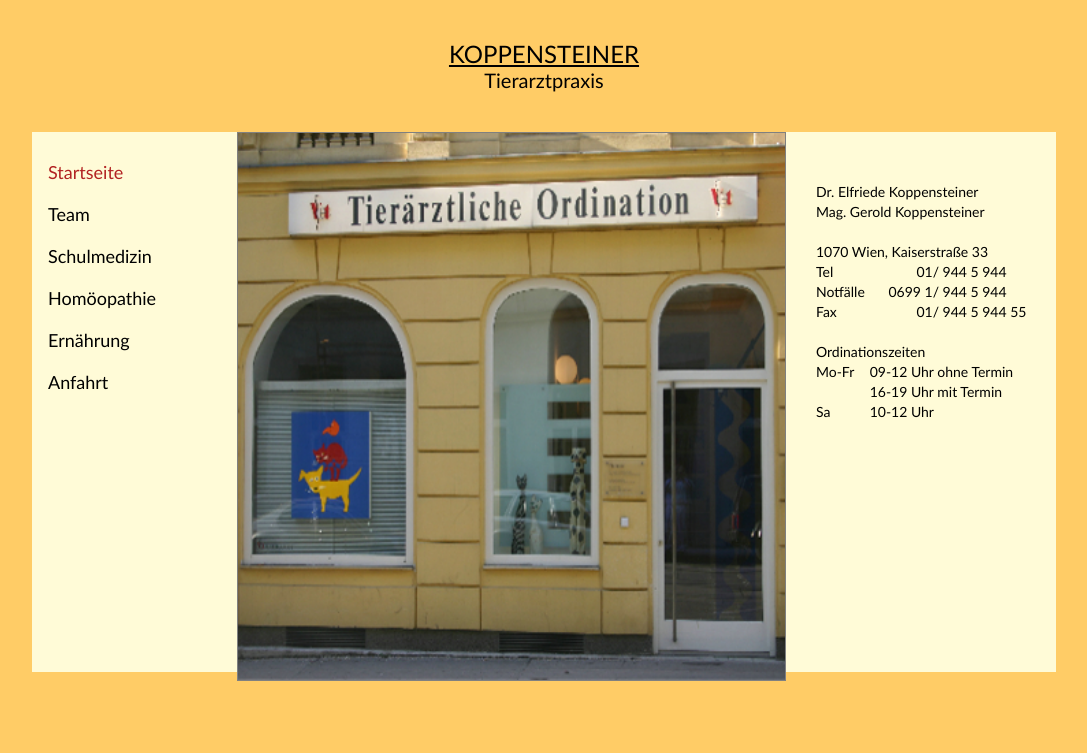
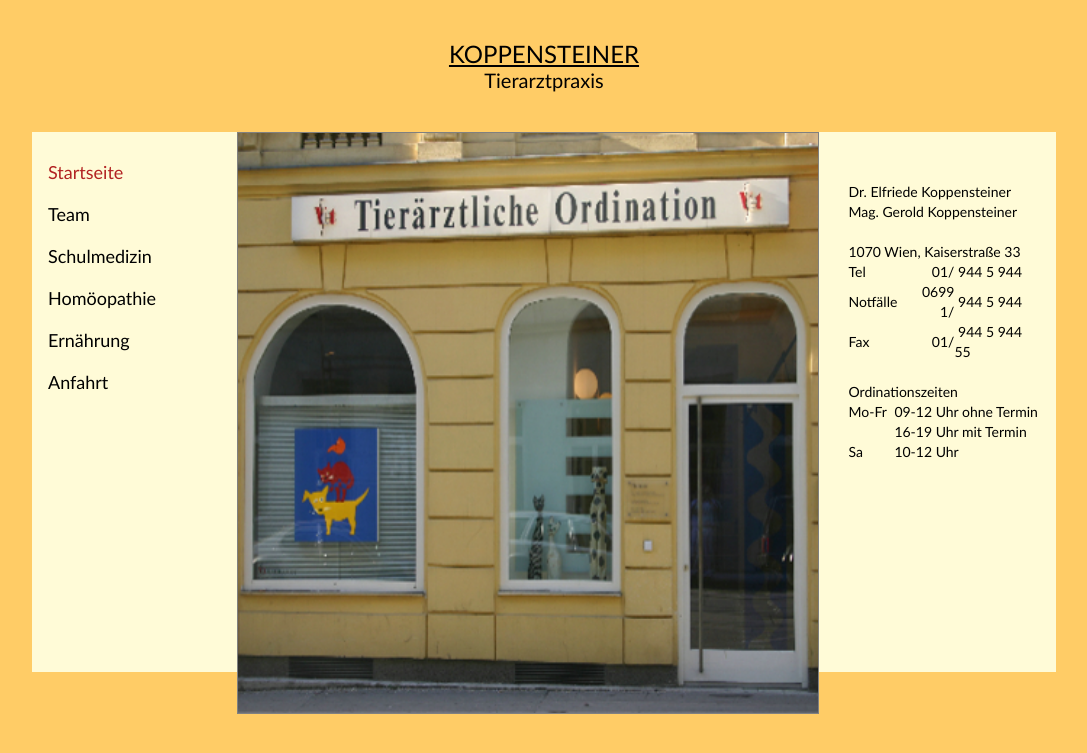
Before and after one commit to richardtraindl/tierarztpraxis-kaiserstrasse.at, a Jekyll site: the page built from index.html, in a window 1280 px wide. Shown: the top 753 px of the page, without its empty margins (96-1183 px from the left). Built offline with Jekyll 4.4.1, drawn with Linux system fonts in a browser that asks for light colours.

Commit message:
Update desktop3.css

```diff
--- a/styles/desktop3.css
+++ b/styles/desktop3.css
@@ -71,12 +71,12 @@ header p {
 
 .index-content1 {
 	padding: 0px 10px 0px 10px;
-	width: 70%;
+	width: 74%;
 }
 
 .index-content2 {
 	padding: 30px 10px 0px 10px;
-	width: 30%;
+	width: 26%;
 }
 
 nav {
```
